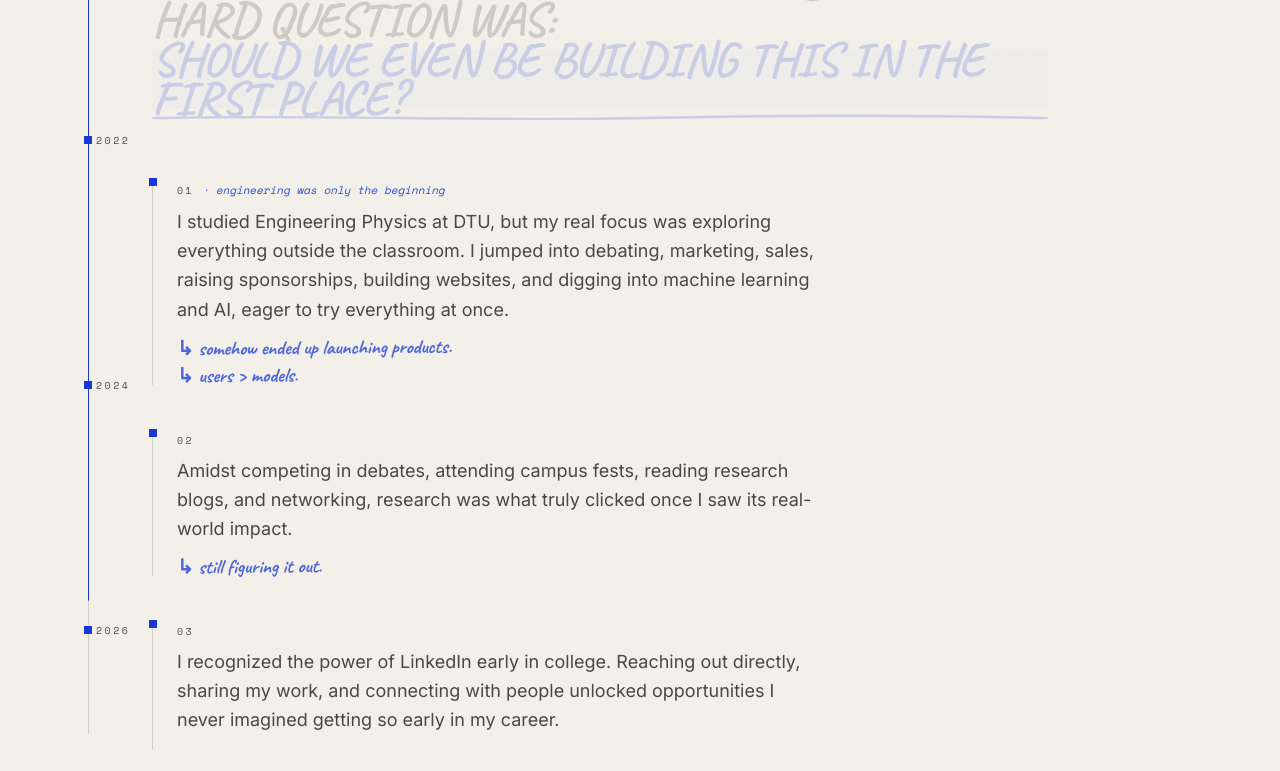
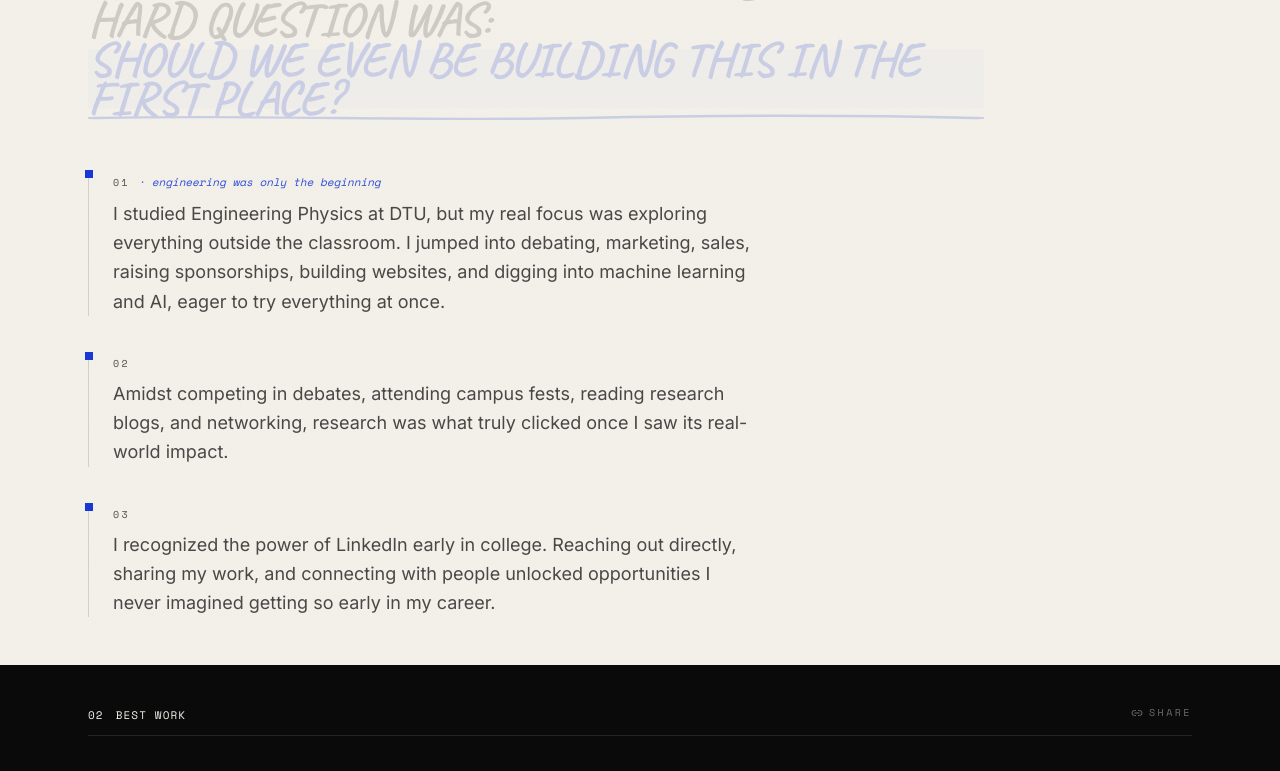
Before and after one commit to onalunchbreak/pankaj-gupta-portfolio, a Next.js app: page / in a window 1280 px wide. Shown: the part 1940-2711 px from the top of the page. Built offline with nearby package versions, Linux system fonts and the light colour scheme.

Commit message:
clean(origin): remove floating annotations and vertical timeline rail; shift content left

```diff
--- a/src/components/sections/origin.tsx
+++ b/src/components/sections/origin.tsx
@@ -1,6 +1,6 @@
 "use client";
 import { useEffect, useRef } from "react";
-import { motion, useScroll, useTransform } from "framer-motion";
+import { motion } from "framer-motion";
 import gsap from "gsap";
 import { ScrollTrigger } from "gsap/ScrollTrigger";
 import { Reveal } from "@/components/sections/_shared";
@@ -8,14 +8,6 @@ import { ORIGIN } from "@/lib/data";
 import { usePrefersReducedMotion } from "@/hooks/use-prefers-reduced-motion";
 
 const EASE = [0.16, 1, 0.3, 1] as const;
-
-// Year markers spaced along the left timeline rail.
-const YEAR_MARKERS = [
-  { year: "2019", at: 4 },
-  { year: "2022", at: 32 },
-  { year: "2024", at: 60 },
-  { year: "2026", at: 88 },
-];
 
 // Hand-drawn wiggly SVG path connecting the notebook milestones. Stroke
 // progressively draws as the user scrolls through the section. Distinct
@@ -66,13 +58,6 @@ export default function Origin() {
   const contentRef = useRef<HTMLDivElement>(null);
   const heroRef = useRef<HTMLHeadingElement>(null);
   const pathRef = useRef<SVGPathElement>(null);
-
-  // Fill the left timeline rail as the section scrolls through.
-  const { scrollYProgress } = useScroll({
-    target: contentRef,
-    offset: ["start end", "end start"],
-  });
-  const railScale = useTransform(scrollYProgress, [0.05, 0.95], [0, 1]);
 
   // GSAP scrub: word-by-word highlight + SVG path draw.
   useEffect(() => {
@@ -197,36 +182,9 @@ export default function Origin() {
           </div>
         </motion.div>
 
-        {/* ---- Left vertical timeline rail (lg+) — hairline + blue fill ---- */}
-        <div
-          aria-hidden
-          className="pointer-events-none absolute left-4 top-32 hidden w-px bg-[#1a1a1a]/15 lg:block lg:left-12"
-          style={{ height: "calc(100% - 12rem)" }}
-        >
-          <motion.div
-            className="absolute inset-0 origin-top bg-[#1738D5]"
-            style={{ scaleY: reduced ? 1 : railScale }}
-          />
-        </div>
+        {/* Content container aligned left */}
+        <div>
 
-        {/* ---- Year markers along the rail ---- */}
-        <div
-          aria-hidden
-          className="pointer-events-none absolute left-4 top-32 hidden lg:block lg:left-12"
-          style={{ height: "calc(100% - 12rem)" }}
-        >
-          {YEAR_MARKERS.map((m) => (
-            <div key={m.year} className="absolute left-0" style={{ top: `${m.at}%` }}>
-              <span className="absolute left-0 h-2 w-2 -translate-x-1/2 -translate-y-1/2 bg-[#1738D5]" />
-              <span className="absolute left-2 top-0 -translate-y-1/2 whitespace-nowrap font-mono text-[10px] tracking-[0.25em] text-[#1a1a1a]/75">
-                {m.year}
-              </span>
-            </div>
-          ))}
-        </div>
-
-        {/* Content offset right to make room for the rail + markers */}
-        <div className="lg:pl-16">
           {/* ---- Motif stamp 1 — top-right of content ---- */}
           <MotifStamp
             className="absolute right-4 top-32 -rotate-[8deg] sm:right-12 sm:top-36"
@@ -273,17 +231,8 @@ export default function Origin() {
           </h2>
 
           {/* ---- Supporting paragraphs ---- */}
-          <div className="relative max-w-2xl space-y-12 mt-10 sm:mt-12 lg:mt-16">
-            {ORIGIN.paragraphs.map((para, i) => {
-              // Group annotations by corresponding paragraph index
-              const groupAnnotations =
-                i === 0
-                  ? [ORIGIN.annotations[0], ORIGIN.annotations[1]]
-                  : i === 1
-                  ? [ORIGIN.annotations[2]]
-                  : [ORIGIN.annotations[3], ORIGIN.annotations[4]];
-
-              return (
+          <div className="relative max-w-2xl space-y-10 mt-10 sm:mt-12 lg:mt-14">
+            {ORIGIN.paragraphs.map((para, i) => (
               <Reveal key={i} delay={i * 0.08}>
                 <div className="relative border-l border-[#1a1a1a]/15 pl-6">
                   {/* blue dot on the left border */}
@@ -304,29 +253,9 @@ export default function Origin() {
                   <p className="font-sans text-base leading-relaxed text-[#2a2a2a]/85 sm:text-lg">
                     {para}
                   </p>
-
-                    {/* Respective handwritten annotations rendered directly below this paragraph */}
-                    <div className="mt-4 flex flex-col items-start gap-3">
-                      {groupAnnotations.map((note, ni) => {
-                        if (!note) return null;
-                        return (
-                          <motion.span
-                            key={ni}
-                            className="hand-display inline-block -rotate-[0.5deg] text-lg text-[#1738D5]/75 sm:text-xl"
-                            initial={{ opacity: 0, y: 8 }}
-                            whileInView={{ opacity: 1, y: 0 }}
-                            viewport={{ once: true }}
-                            transition={{ duration: 0.5, delay: ni * 0.1 }}
-                          >
-                            ↳ {note}
-                          </motion.span>
-                        );
-                      })}
-                    </div>
                 </div>
               </Reveal>
-              );
-            })}
+            ))}
           </div>
 
         </div>
--- a/src/lib/data.ts
+++ b/src/lib/data.ts
@@ -136,11 +136,7 @@ export const ORIGIN = {
     { year: "2025–26", label: "SENSEHQ", sub: "Product × HR Tech × AI" },
     { year: "NOW", label: "MR. ONALUNCHBREAK", sub: "Still Building" },
   ],
-  annotations: [
-    "somehow ended up launching products.",
-    "users > models.",
-    "still figuring it out.",
-  ],
+  annotations: [],
   motif: "PRODUCT ROADMAP?",
   motifCrossed: "ROADMAP",
   motifSub: "plans changed.",
```
Lines whose indentation alone changed are shown as unchanged.
